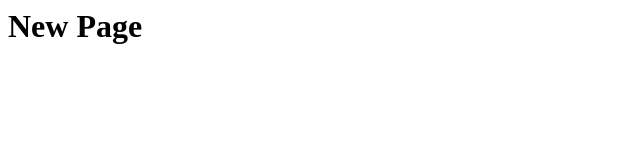
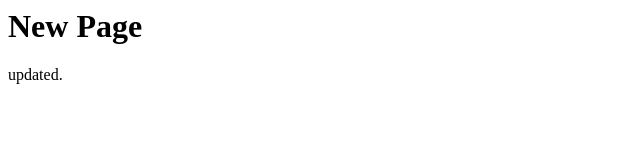
Before and after one commit to tj9621/project, a plain HTML site: page index.html in a window 1280 px wide. Shown: the full height of the page, 0-640 px from the left. Drawn offline with Linux system fonts and the light colour scheme.

Commit message:
second update

```diff
--- a/index.html
+++ b/index.html
@@ -1,3 +1,4 @@
 <html>
 <h1>New Page</h1>
+<p>updated.</p>
 </html>
```
Also changed, not shown: readme.txt.
